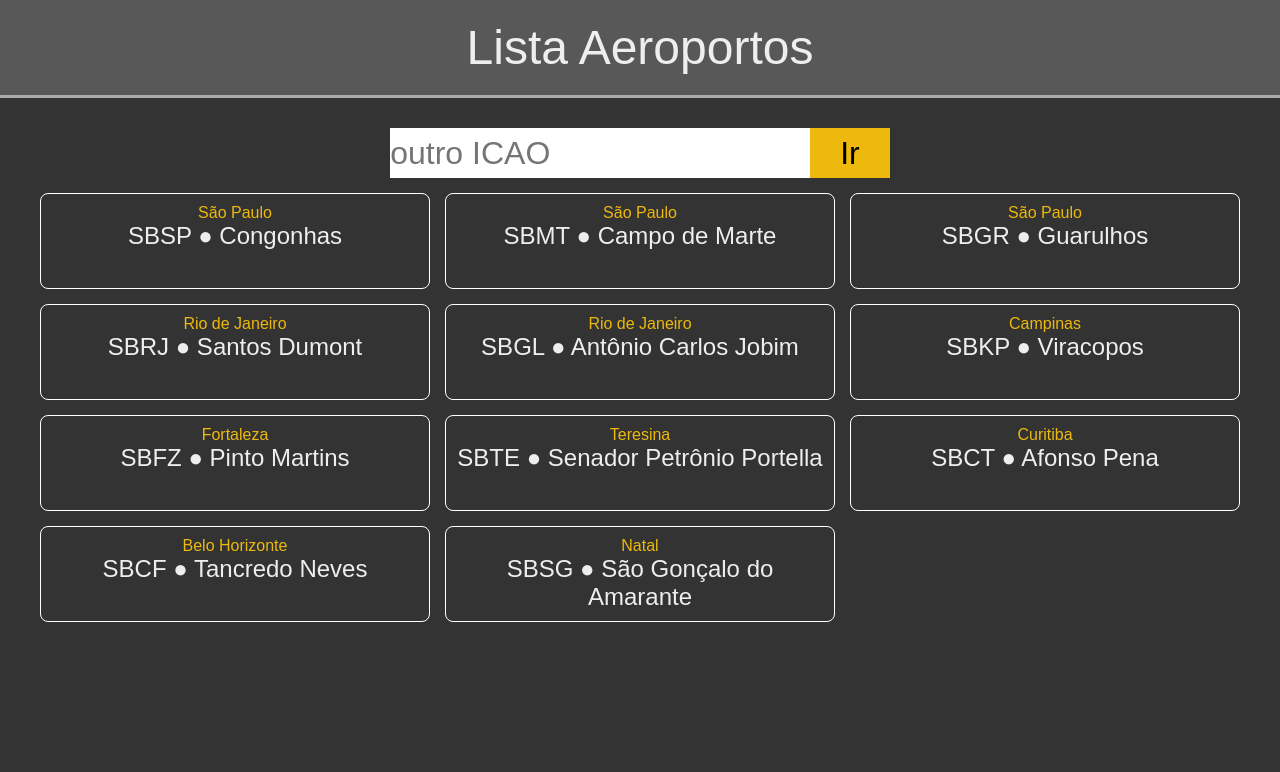
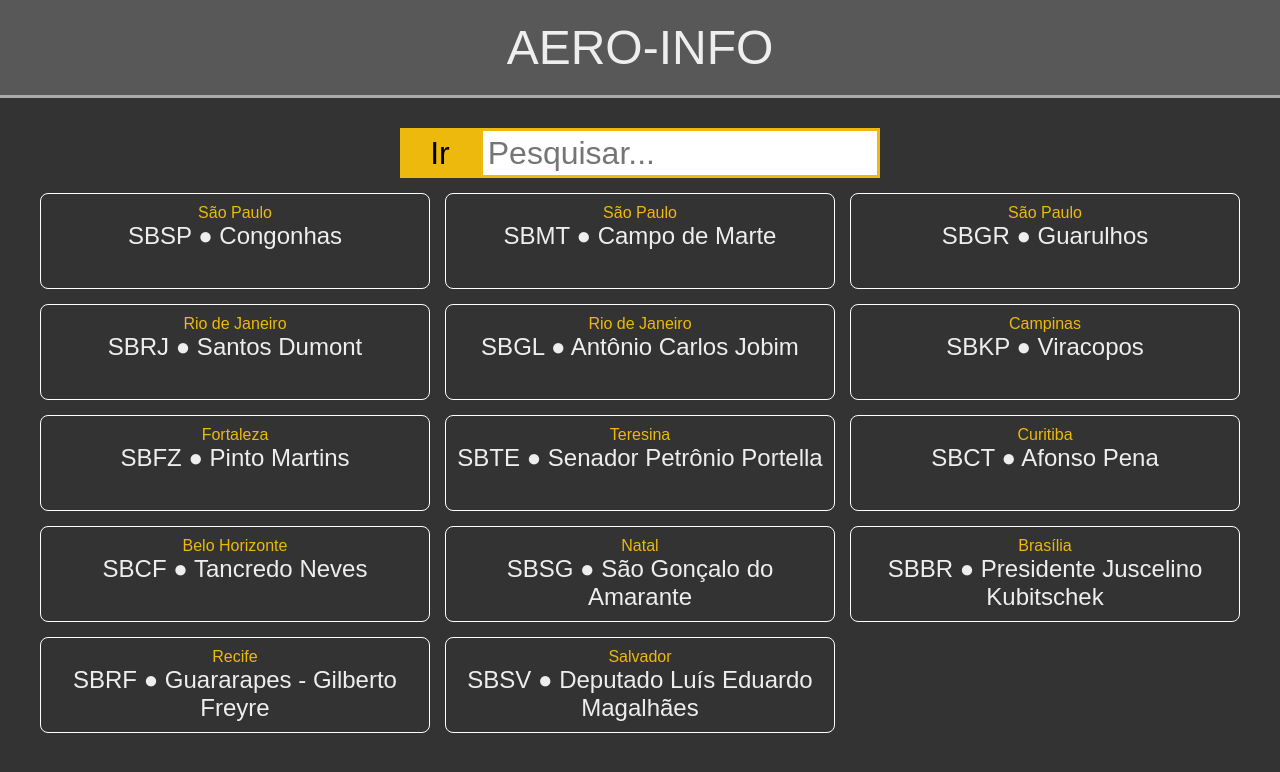
Before and after one commit to antenor-z/aero, a Flask app: page / in a window 1280 px wide. Shown: the top 772 px of the page. Run offline with Flask 3, Linux system fonts and the light colour scheme.

Commit message:
search bar

```diff
--- a/airportDatabase.py
+++ b/airportDatabase.py
@@ -176,6 +176,74 @@ _airport_data = {
     vor=[Vor(ident="SGA", freq="115.9")],
     rwy=[Rwy(head=("12", "30"), length=3000)],
     ),
+
+    "SBBR": Airport(
+    nome="Presidente Juscelino Kubitschek",
+    cidade="Brasília",
+    icao="SBBR",
+    comm=[
+        Comm(freq="118.100", type="torre"),
+        Comm(freq="118.450", type="torre"),
+        Comm(freq="118.750", type="torre"),
+        Comm(freq="121.500", type="torre"),
+        Comm(freq="121.800", type="solo"),
+        Comm(freq="121.950", type="solo"),
+        Comm(freq="122.500", type="operações"),
+        Comm(freq="135.850", type="operações"),
+        Comm(freq="121.000", type="tráfego"),
+        Comm(freq="127.800", type="atis"),
+    ],
+    ils=[
+        Ils(rwy="11L", ident="IBR", freq="110.3", cat="I", crs="121", minimus="200"),
+        Ils(rwy="29R", ident="IND", freq="109.3", cat="I", crs="121", minimus="203"),
+        Ils(rwy="29L", ident="IJK", freq="112.7", cat="I", crs="121", minimus="203"),
+        Ils(rwy="11R", ident="IDF", freq="109.9", cat="I", crs="121", minimus="203"),],
+    vor=[Vor(ident="SGA", freq="115.9")],
+    rwy=[Rwy(head=("11L", "29R"), length=3200), Rwy(head=("11R", "29L"), length=3300)],
+    ),
+
+    "SBRF": Airport(
+    nome="Guararapes - Gilberto Freyre",
+    cidade="Recife",
+    icao="SBRF",
+    comm=[
+        Comm(freq="118.350", type="torre"),
+        Comm(freq="121.500", type="torre"),
+        Comm(freq="122.800", type="torre"),
+        Comm(freq="125.250", type="torre"),
+        Comm(freq="121.850", type="solo"),
+        Comm(freq="122.500", type="operações"),
+        Comm(freq="118.900", type="tráfego"),
+        Comm(freq="127.650", type="atis"),
+    ],
+    ils=[
+        Ils(rwy="18", ident="IRF", freq="110.3", cat="I", crs="121", minimus="200"),],
+    vor=[Vor(ident="REC", freq="116.9")],
+    rwy=[Rwy(head=("18", "36"), length=2751)],
+    ),
+
+    "SBSV": Airport(
+    nome="Deputado Luís Eduardo Magalhães",
+    cidade="Salvador",
+    icao="SBSV",
+    comm=[
+        Comm(freq="118.300", type="torre"),
+        Comm(freq="118.600", type="torre"),
+        Comm(freq="118.950", type="torre"),
+        Comm(freq="121.100", type="torre"),
+        Comm(freq="121.500", type="torre"),
+        Comm(freq="121.900", type="solo"),
+        Comm(freq="122.500", type="operações"),
+        Comm(freq="121.100", type="tráfego"),
+        Comm(freq="122.500", type="tráfego"),
+        Comm(freq="127.750", type="atis"),
+    ],
+    ils=[
+        Ils(rwy="28", ident="ILD", freq="110.9", cat="I", crs="121", minimus="200"),
+        Ils(rwy="35", ident="ISA", freq="111.9", cat="I", crs="121", minimus="200"),],
+    vor=[Vor(ident="SVD", freq="116.5")],
+    rwy=[Rwy(head=("17", "35"), length=1518), Rwy(head=("10", "28"), length=3003)],
+    ),
 }
 
 def get_info(icao):
--- a/metarDecoder.py
+++ b/metarDecoder.py
@@ -111,7 +111,7 @@ def decode(metar: str) -> dict:
 
         elif (qnh := re.findall("Q(\d{4})", item)) != []:
             [qnh] = qnh
-            ret.append((item, f"O altímetro deve ser ajustado para a pressão {qnh} kPa"))
+            ret.append((item, f"O altímetro deve ser ajustado para a pressão {qnh} hPa"))
 
         elif item == "CAVOK":
             ret.append((item, "Ceiling and Visibility OK. Sem nuvens e visibilidade OK."))
--- a/static/style.css
+++ b/static/style.css
@@ -121,23 +121,26 @@ td {
 .direct-icao > input {
   font-size: 2rem;
   height: 50px;
+  width: 50%;
+  max-width: 400px;
+  min-width: 100px;
   margin: 0;
-  padding: 0;
+  padding: 0 5px;
   outline: none;
-  border: 0;
+  border: solid rgb(255, 255, 255) 3px;
   background-color: white;
-  transition: border-bottom 0.3s ease;
+  box-sizing: border-box;
+  transition: border-color 0.3s ease;
 }
 
 .direct-icao > input:focus {
-	border-bottom: white inset 3px;
+  border: solid #edb90c 3px;
 }
 
 .direct-icao > button {
   padding: 20px 20px;
   font-size: 2rem;
-  border-radius: 0;
-  border-style: none;
+  border: 0;
   margin: 0;
   padding: 0 30px;
   height: 50px;
--- a/templates/index.html
+++ b/templates/index.html
@@ -7,16 +7,16 @@
 </head>
 <body>
 	<header>
-		Lista Aeroportos
+		AERO-INFO
 	</header>
 	<main>
 	<div class="direct-icao">
-		<input type="text" id="ICAO" placeholder="outro ICAO">
-		<button onclick="directToICAO()">Ir</button>
+		<button>Ir</button>
+		<input type="text" id="searchInput" oninput="searchAirports()" placeholder="Pesquisar...">
 	</div>
 	<div class="line-airports">
 		{% for airport in airports %}
-		<div class="box-rounded box-outlined box-onhover" onclick="location.href='/info/{{airport[1]}}';">
+		<div class="airport box-rounded box-outlined box-onhover" onclick="location.href='/info/{{airport[1]}}';">
 			<div class="box-airport-name">
 				{{ airport[2] }}
 			</div>
@@ -26,13 +26,44 @@
 		</div>
 		{% endfor %}
 	</div>
+	<div id="noResultMessage" style="display: none;">Sem resultados.</div>
 	</main>
+
 	<script>
-		function directToICAO()
-		{
-			const x = document.getElementById('ICAO').value
-			location.href='/info/' + x;
+		window.onload = function() {
+    		document.getElementById('searchInput').focus();
+  		};
+		function searchAirports() {
+		  var query = document.getElementById('searchInput').value.toLowerCase()
+
+		  var airports = document.getElementsByClassName('airport')
+
+		  let resultFound = false
+
+		  for (var i = 0; i < airports.length; i++) {
+			var airport = airports[i]
+
+			var city = airport.querySelector('.box-airport-name').textContent.toLowerCase()
+			var icao = airport.querySelector('.box-value').textContent.split(' ● ')[0].toLowerCase()
+			var airportName = airport.querySelector('.box-value').textContent.split(' ● ')[1].toLowerCase()
+
+			if (city.includes(query) || icao.includes(query) || airportName.includes(query)) {
+			  airport.style.display = 'block'
+			  resultFound = true
+			} else {
+			  airport.style.display = 'none'
+			}
+
+			var noResultMessage = document.getElementById('noResultMessage')
+			console.log(resultFound)
+			if (resultFound) {
+			  noResultMessage.style.display = 'none'
+			} else {
+			  noResultMessage.style.display = 'block'
+			}
+		  }
 		}
-	</script>
+	  </script>
+
 </body>
 </html>
```
